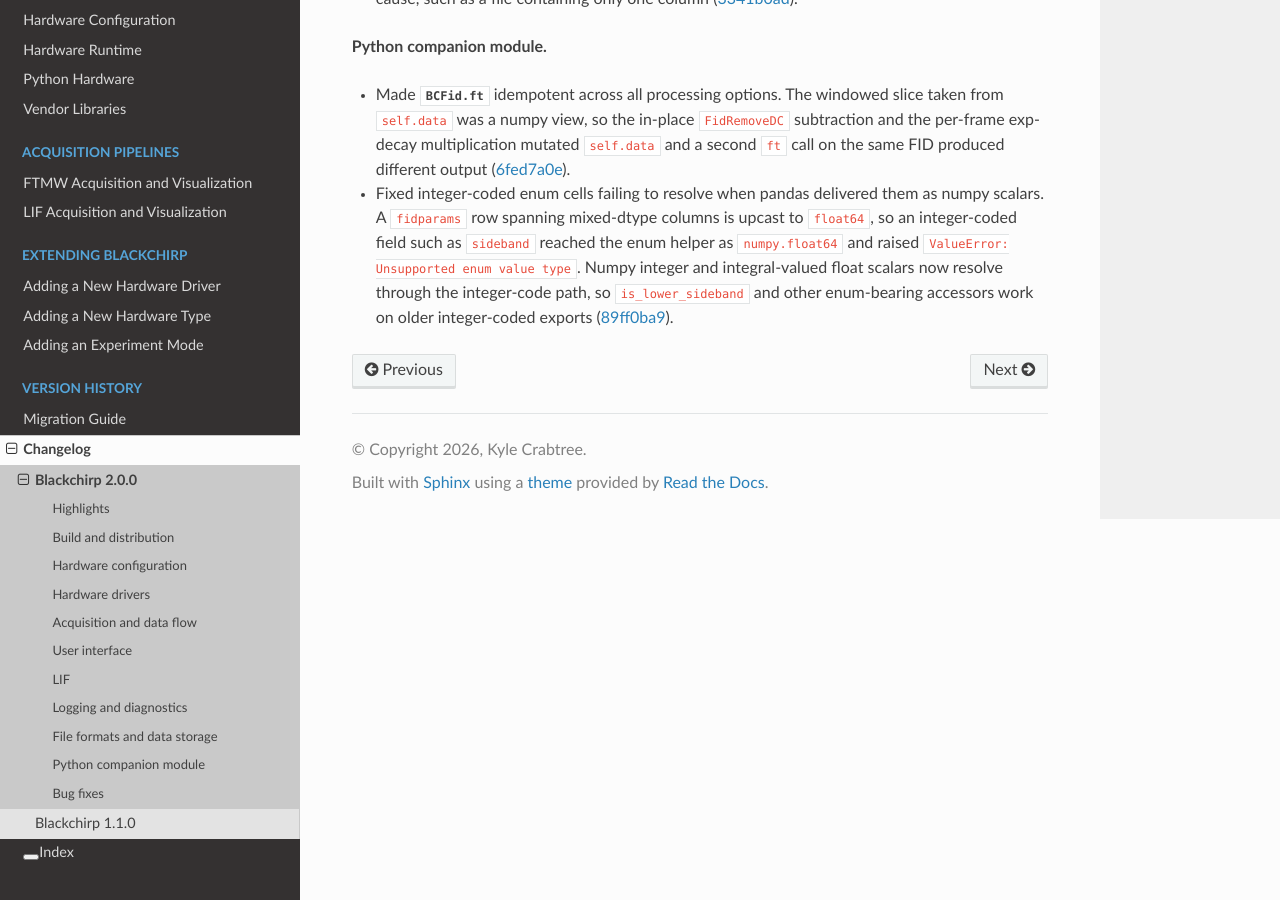
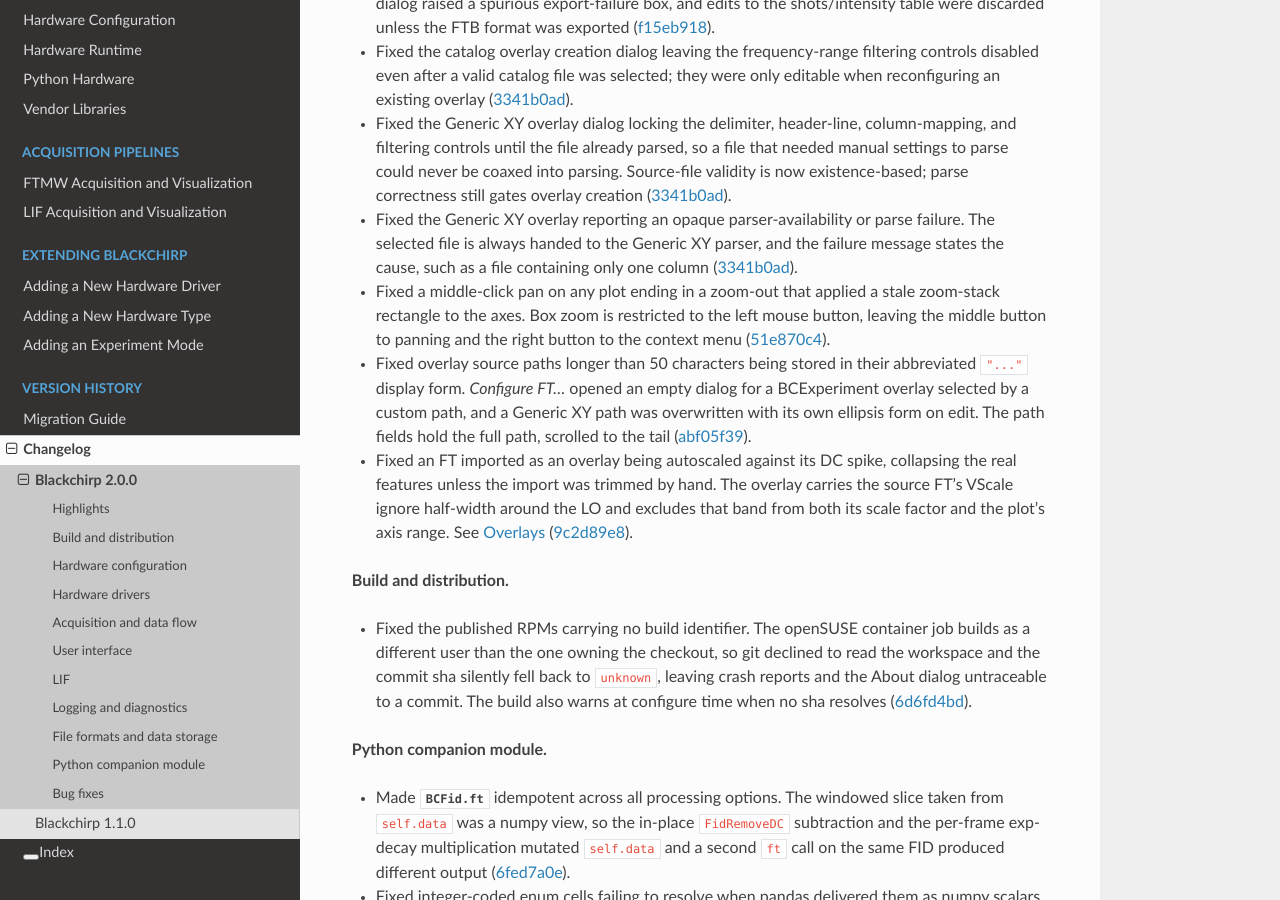
Before and after one commit to kncrabtree/blackchirp, a Sphinx documentation site: the page built from doc/source/changelog/2.0.0.rst, in a window 1280 px wide and 900 px high, scrolled down 9989 px. Built offline with Sphinx 7.4.7 and the Read the Docs theme 3.1.0, drawn with Linux system fonts in a browser that asks for light colours; some of the changed text lies outside the part shown.

Commit message:
Close out the 2.0.0 changelog for the beta
Record the packaging and user-interface work completed since the last
changelog pass: bundled license texts, release-stage suffixes in the
package names, the MSVC conforming preprocessor, the plot box-zoom
and overlay path/autoscale fixes, the Sirah FCU move-parameter
initialization, and the RPM build-identifier fix.

Co-Authored-By: Claude Opus 5 <noreply@anthropic.com>

```diff
--- a/doc/source/changelog/2.0.0.rst
+++ b/doc/source/changelog/2.0.0.rst
@@ -85,6 +85,20 @@ Build and distribution
   dynamic FID simulation generator, so the Virtual digitizer
   produces synthetic data without bundling sample CSVs. See
   :doc:`/user_guide/first_run`.
+- Installed the license texts into the packages themselves.
+  ``COPYING`` and the bundled-component licenses land under
+  ``share/doc/blackchirp/`` on Linux, in each ``.app``'s
+  ``Resources`` on macOS, and in the install root on Windows,
+  so the terms travel with the binary rather than only as
+  standalone release assets (:commit:`9a3435b2`).
+- Added the release-stage suffix to the package file names, so a
+  downloaded artifact identifies its stage without being opened
+  (``Blackchirp-2.0.0-beta1-Linux-x86_64.rpm``). The AppImages are
+  named to match. A stable release carries no suffix. See
+  :doc:`/user_guide/installation` (:commit:`c7d0b7bf`).
+- Enabled the MSVC C++-conforming preprocessor (``/Zc:preprocessor``)
+  so the Windows build accepts the ``__VA_OPT__`` usage in the
+  hardware registration macros (:commit:`c02f1ea5`).
 
 Hardware configuration
 ----------------------
@@ -500,6 +514,9 @@ Bug fixes
   ``lifLaserReadSettings``, ``lifDigitizerReadSettings``) — so a
   derived driver that forgets to chain becomes a compile error
   rather than a silent runtime omission (:commit:`d512ee5e`).
+- Fixed the Sirah FCU leaving its move parameters uninitialized
+  until the first move was commanded, so a connection test ran
+  against unset values (:commit:`ebd1a4da`).
 
 **Hardware configuration.**
 
@@ -608,6 +625,33 @@ Bug fixes
   always handed to the Generic XY parser, and the failure message
   states the cause, such as a file containing only one column
   (:commit:`3341b0ad`).
+- Fixed a middle-click pan on any plot ending in a zoom-out that
+  applied a stale zoom-stack rectangle to the axes. Box zoom is
+  restricted to the left mouse button, leaving the middle button
+  to panning and the right button to the context menu
+  (:commit:`51e870c4`).
+- Fixed overlay source paths longer than 50 characters being
+  stored in their abbreviated ``"..."`` display form. *Configure
+  FT…* opened an empty dialog for a BCExperiment overlay selected
+  by a custom path, and a Generic XY path was overwritten with
+  its own ellipsis form on edit. The path fields hold the full
+  path, scrolled to the tail (:commit:`abf05f39`).
+- Fixed an FT imported as an overlay being autoscaled against its
+  DC spike, collapsing the real features unless the import was
+  trimmed by hand. The overlay carries the source FT's VScale
+  ignore half-width around the LO and excludes that band from
+  both its scale factor and the plot's axis range. See
+  :doc:`/user_guide/overlays` (:commit:`9c2d89e8`).
+
+**Build and distribution.**
+
+- Fixed the published RPMs carrying no build identifier. The
+  openSUSE container job builds as a different user than the one
+  owning the checkout, so git declined to read the workspace and
+  the commit sha silently fell back to ``unknown``, leaving crash
+  reports and the About dialog untraceable to a commit. The build
+  also warns at configure time when no sha resolves
+  (:commit:`6d6fd4bd`).
 
 **Python companion module.**
 
```
